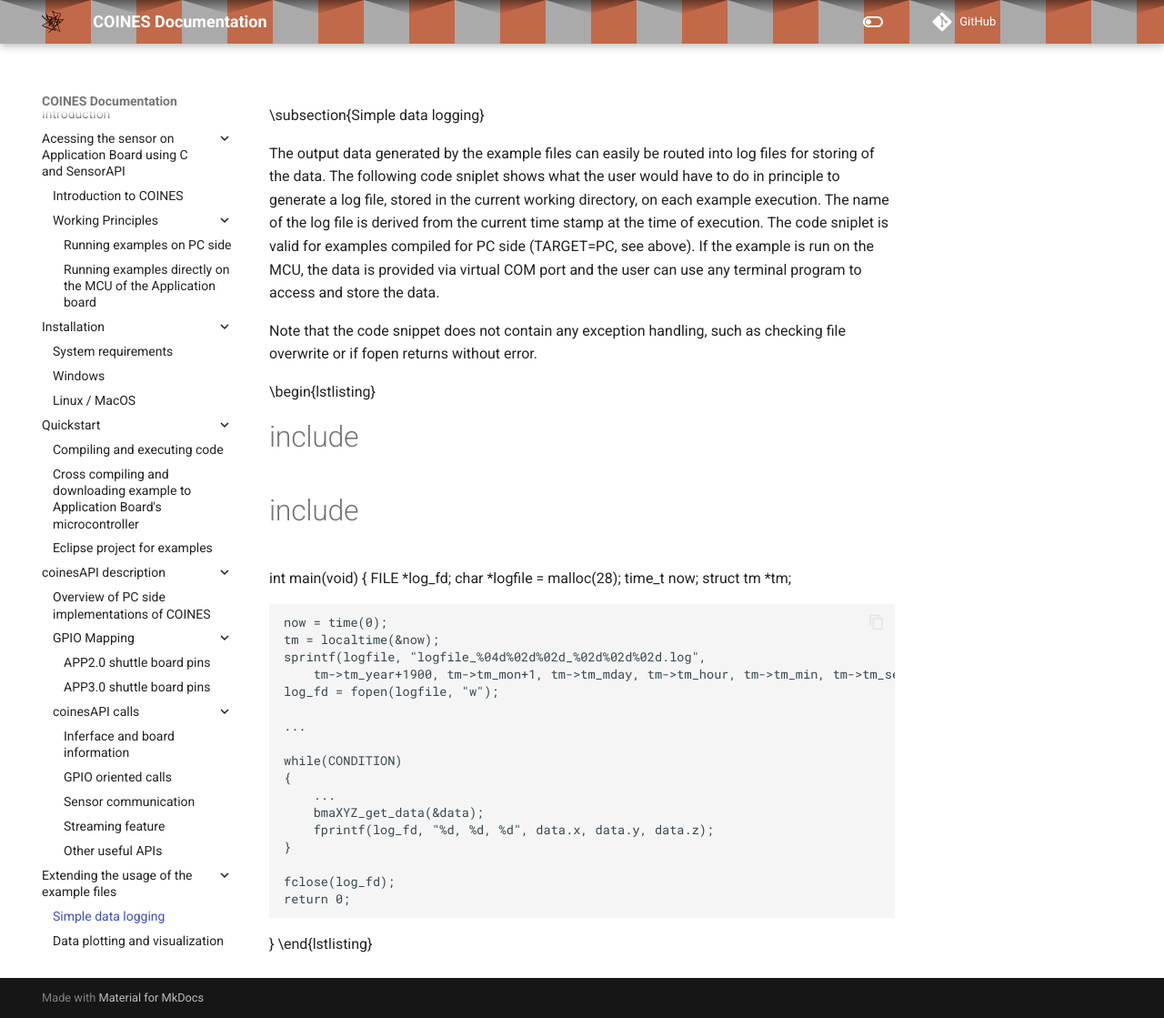
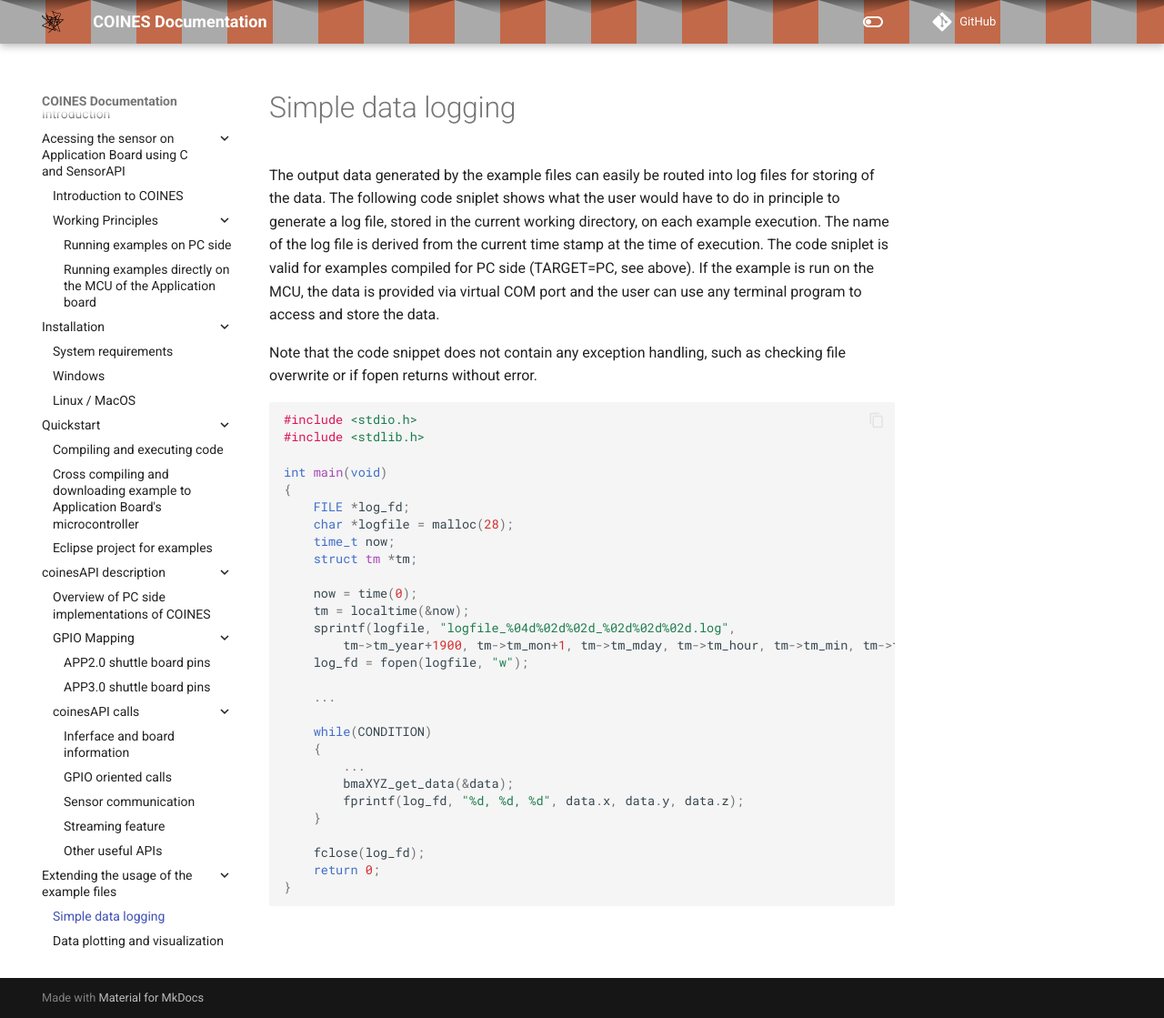
Before and after one commit to frickly-systems/bst-coines-documentation, an MkDocs documentation site: the page built from docs/extending_the_usage_of_example_files/simple_data_logging.md, in a window 1280 px wide and 1119 px high. Shown: the whole window at 91% size. Built offline with MkDocs 1.6.1 and Material for MkDocs 9.7.7, drawn with Linux system fonts in a browser that asks for light colours; comment, search, counter and statistics services are not loaded.

Commit message:
[wip] simple data logging finished

````diff
--- a/docs/extending_the_usage_of_example_files/simple_data_logging.md
+++ b/docs/extending_the_usage_of_example_files/simple_data_logging.md
@@ -1,10 +1,14 @@
-\subsection{Simple data logging}
+# Simple data logging
 
-The output data generated by the example files can easily be routed into log files for storing of the data. The following code sniplet shows what the user would have to do in principle to generate a log file, stored in the current working directory, on each example execution. The name of the log file is derived from the current time stamp at the time of execution. The code sniplet is valid for examples compiled for PC side (TARGET=PC, see above). If the example is run on the MCU, the data is provided via virtual COM port and the user can use any terminal program to access and store the data.
+The output data generated by the example files can easily be routed into log files for storing of the data.
+The following code sniplet shows what the user would have to do in principle to generate a log file, stored in the current working directory, on each example execution.
+The name of the log file is derived from the current time stamp at the time of execution.
+The code sniplet is valid for examples compiled for PC side (TARGET=PC, see above).
+If the example is run on the MCU, the data is provided via virtual COM port and the user can use any terminal program to access and store the data.
 
 Note that the code snippet does not contain any exception handling, such as checking file overwrite or if fopen returns without error.
 
-\begin{lstlisting}
+```C
 #include <stdio.h>
 #include <stdlib.h>
 
@@ -33,4 +37,4 @@ int main(void)
     fclose(log_fd);
     return 0;
 }
-\end{lstlisting}
+```
````
